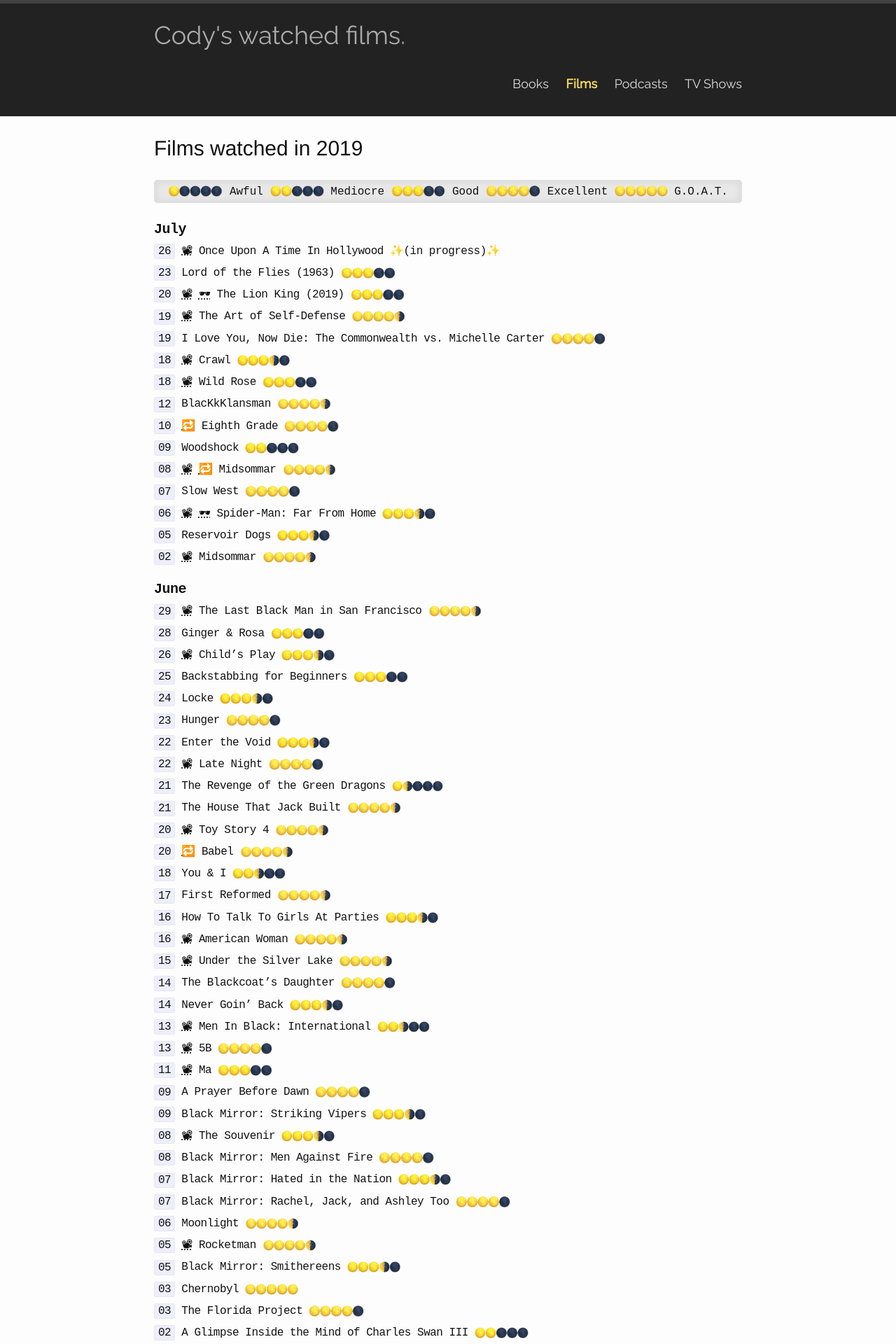
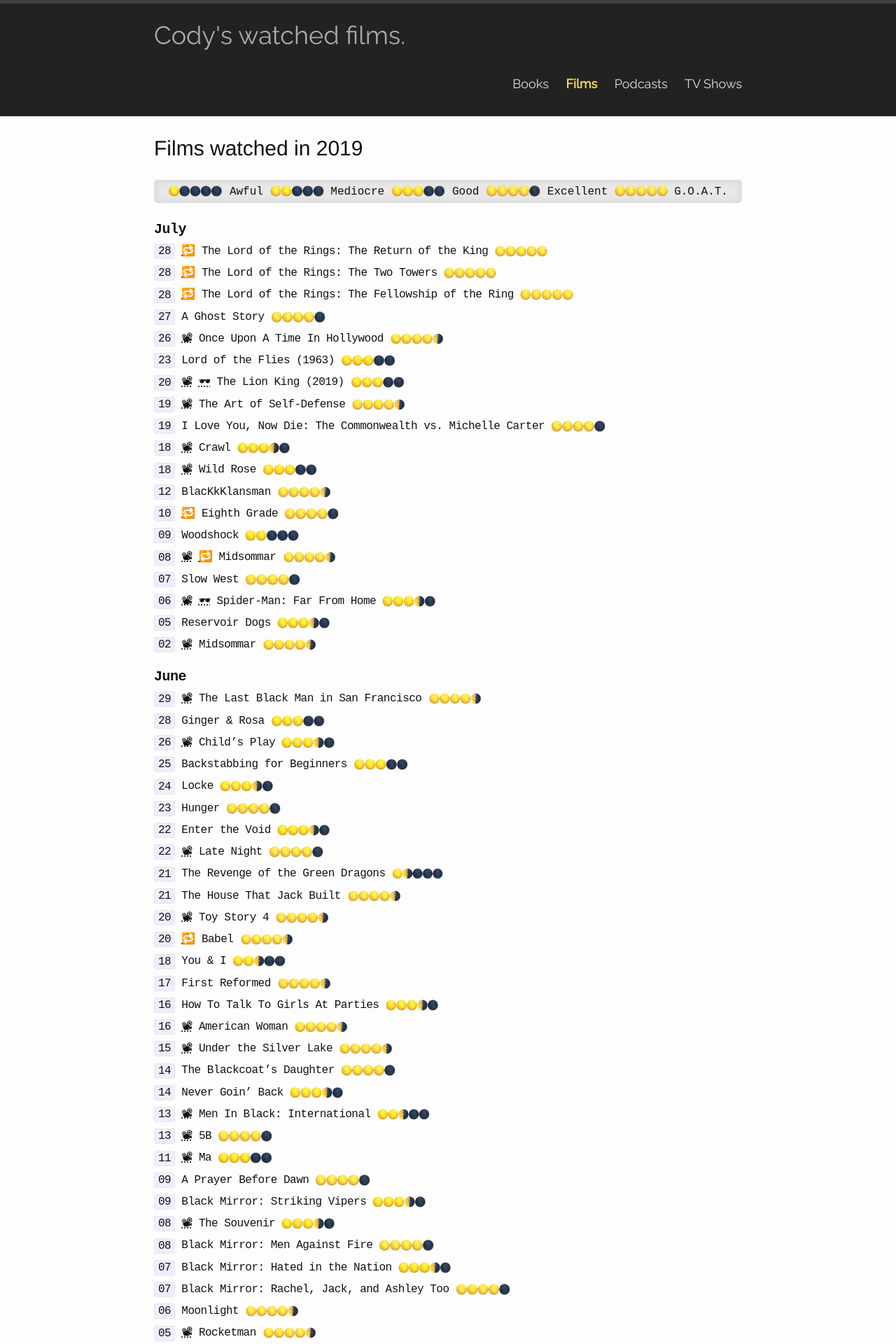
Before and after one commit to codydalerodgers/personal-blog, a Jekyll site: the page built from _films/2019.md, in a window 1280 px wide. Shown: the top 1920 px of the page at 70% size. Built offline with Jekyll 4.4.1, drawn with Linux system fonts in a browser that asks for light colours.

Commit message:
updates from the weekend

```diff
--- a/_films/2019.md
+++ b/_films/2019.md
@@ -4,7 +4,15 @@
 title: Films watched in 2019
 ---
 ## July
-`26` <abbr title="Theatre">📽</abbr> Once Upon A Time In Hollywood {{ site.inprogress }}
+`28` <abbr title="Rewatched">🔁</abbr> The Lord of the Rings: The Return of the King {{ site.five }}
+
+`28` <abbr title="Rewatched">🔁</abbr> The Lord of the Rings: The Two Towers {{ site.five }}
+
+`28` <abbr title="Rewatched">🔁</abbr> The Lord of the Rings: The Fellowship of the Ring {{ site.five }}
+
+`27` A Ghost Story {{ site.four }}
+
+`26` <abbr title="Theatre">📽</abbr> Once Upon A Time In Hollywood {{ site.fourhalf }}
 
 `23` Lord of the Flies (1963) {{ site.three }}
 
--- a/_posts/2019-05-28-a24.markdown
+++ b/_posts/2019-05-28-a24.markdown
@@ -43,7 +43,7 @@
 <span class="a24_color">**Woodshock**</span> ∙
 <span class="a24_color">**Good Time**</span> ∙
 <span class="a24_color">**Menashe**</span> ∙
-A Ghost Story ∙
+<span class="a24_color">**A Ghost Story**</span> ∙
 The Exception ∙
 The Lovers ∙
 <span class="a24_color">**Free Fire**</span> ∙
--- a/_posts/2019-07-01-qt.markdown
+++ b/_posts/2019-07-01-qt.markdown
@@ -9,7 +9,7 @@
 <br>
 <p style="text-align: center; font-style: italic">"When I make a movie, I want it to be everything to me. Like I would die for it."</p>
 <br>
-Once Upon A Time... In Hollywood ∙
+<span class="qt_color">**Once Upon A Time... In Hollywood**</span> ∙
 <span class="qt_color">**The Hateful Eight**</span> ∙
 <span class="qt_color">**Django Unchained**</span> ∙
 Inglorious Basterds ∙
```
Also changed, not shown: _shows/2019.md (+2 -0 lines).
